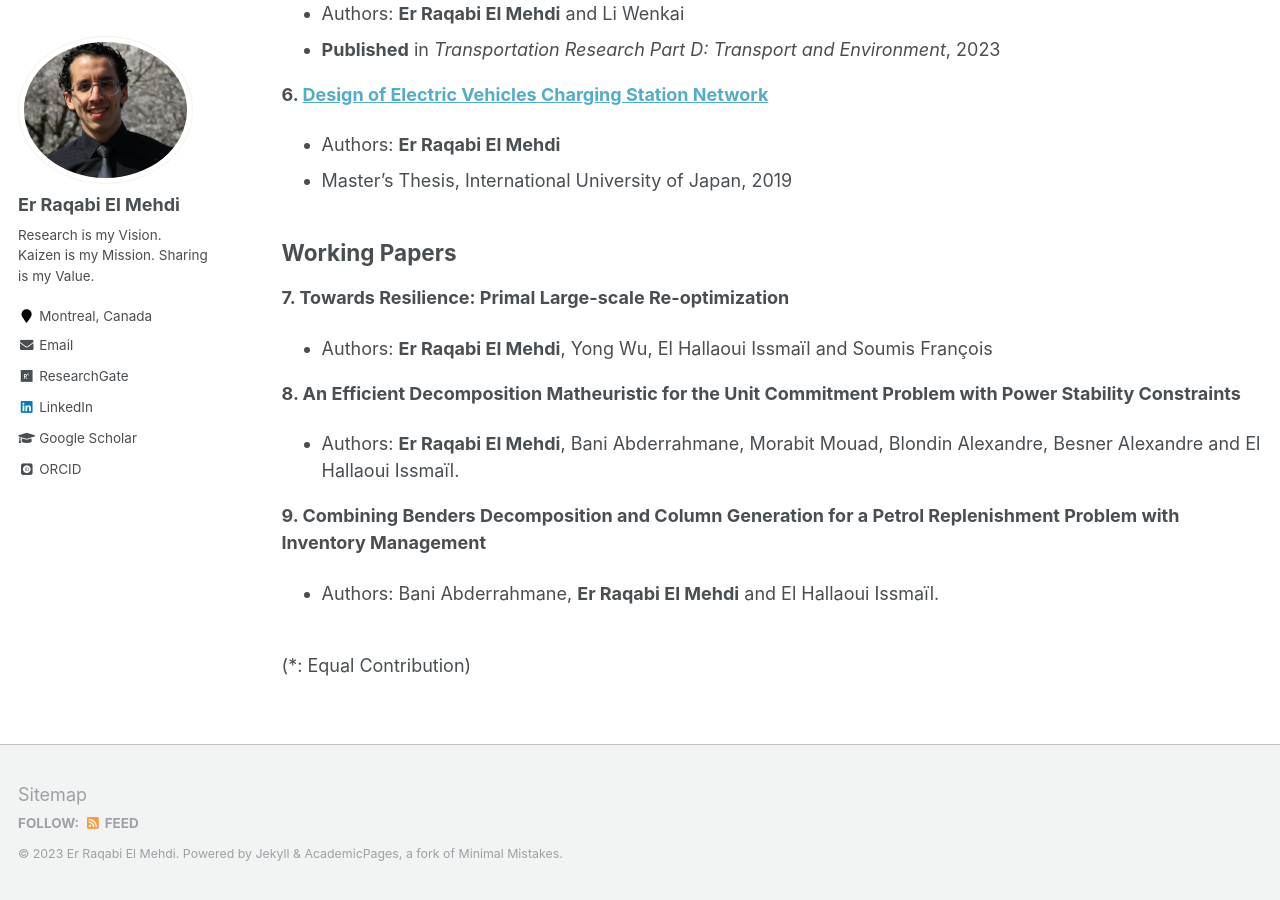
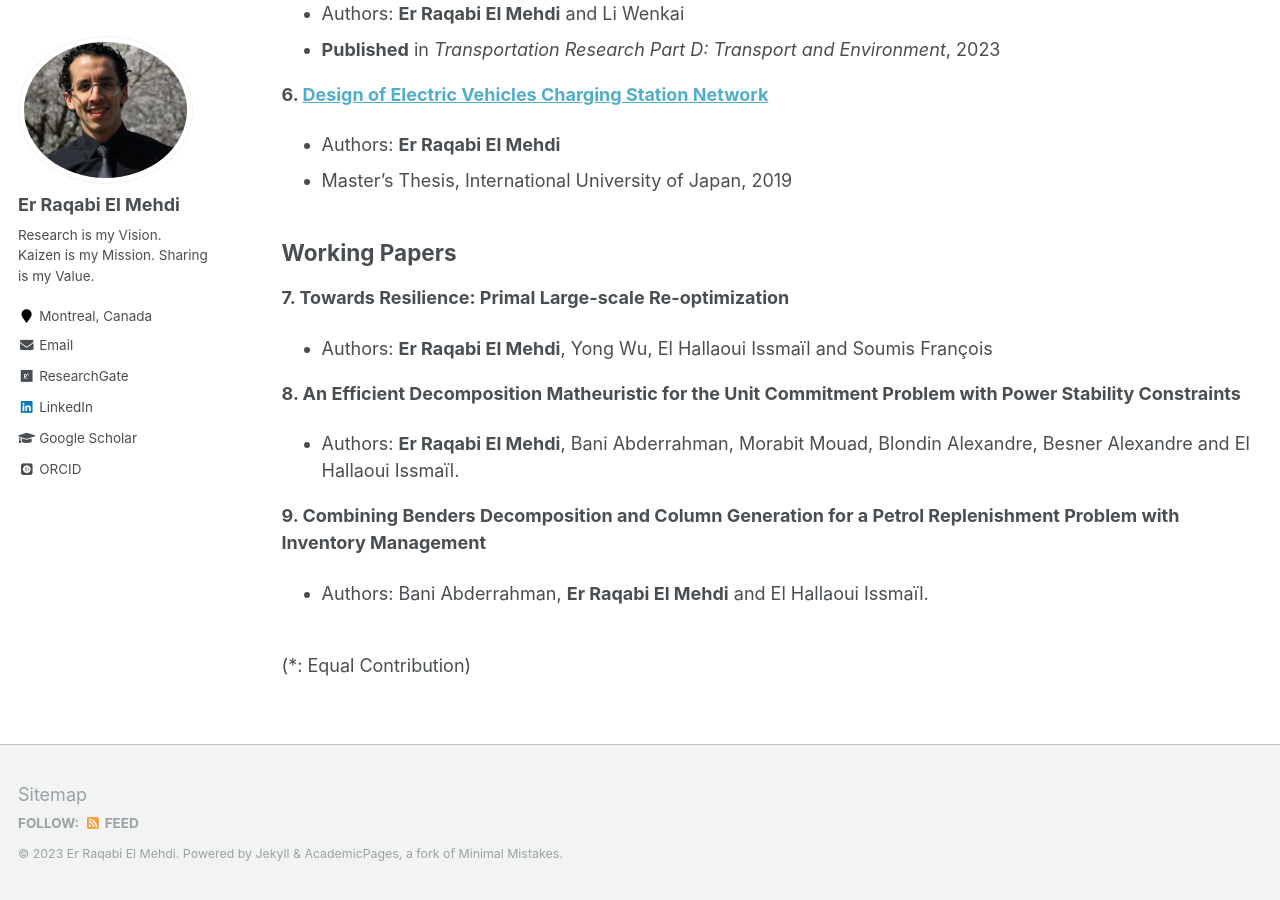
Before and after one commit to RqbMedi/rqbmedi.github.io, a Jekyll site: the page built from _pages/publications.md, in a window 1280 px wide and 900 px high, scrolled down 1252 px. Built offline with Jekyll 4.4.1, drawn with Linux system fonts in a browser that asks for light colours; some web fonts are replaced.

Commit message:
Update publications.md

```diff
--- a/_pages/publications.md
+++ b/_pages/publications.md
@@ -49,10 +49,10 @@ Working Papers
  - Authors: **Er Raqabi El Mehdi**, Yong Wu, El Hallaoui Issmaïl and Soumis François
 
 **8. An Efficient Decomposition Matheuristic for the Unit Commitment Problem with Power Stability Constraints**
- - Authors: **Er Raqabi El Mehdi**, Bani Abderrahmane, Morabit Mouad, Blondin Alexandre, Besner Alexandre and El Hallaoui Issmaïl.
+ - Authors: **Er Raqabi El Mehdi**, Bani Abderrahman, Morabit Mouad, Blondin Alexandre, Besner Alexandre and El Hallaoui Issmaïl.
 
  **9. Combining  Benders Decomposition and Column Generation for a Petrol Replenishment Problem with Inventory Management**
- - Authors: Bani Abderrahmane, **Er Raqabi El Mehdi** and El Hallaoui Issmaïl.
+ - Authors: Bani Abderrahman, **Er Raqabi El Mehdi** and El Hallaoui Issmaïl.
 
 <br>
 (*: Equal Contribution)
```
